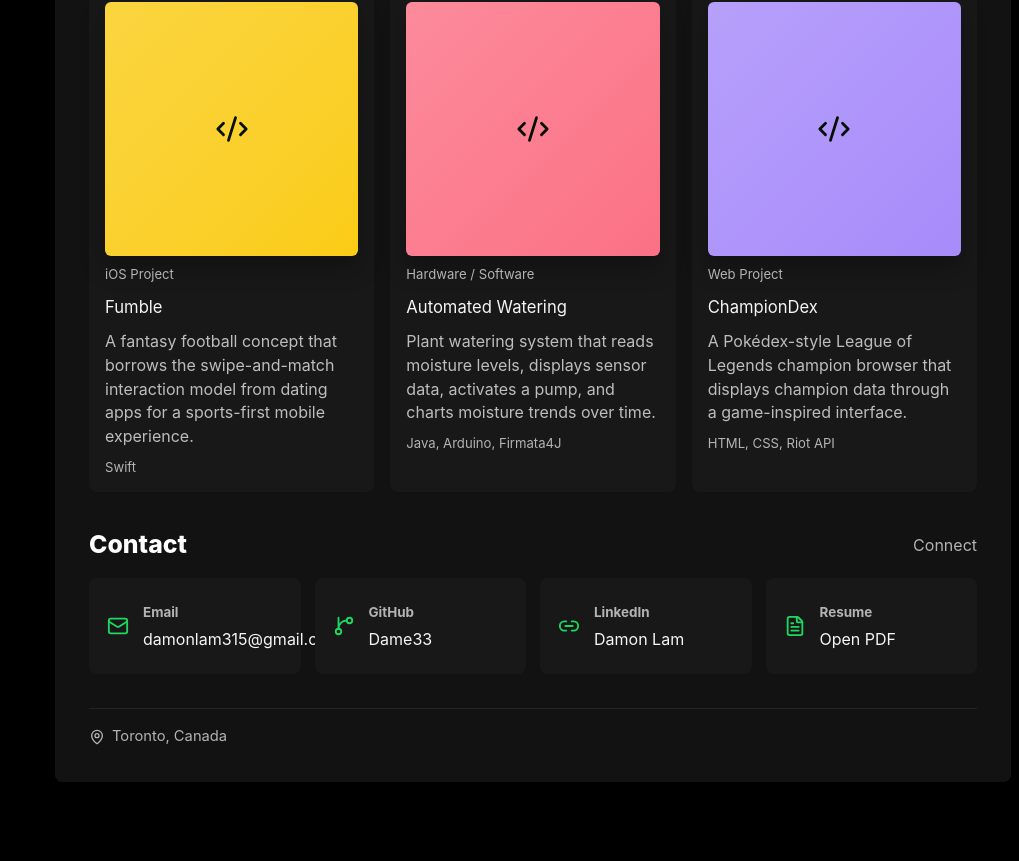
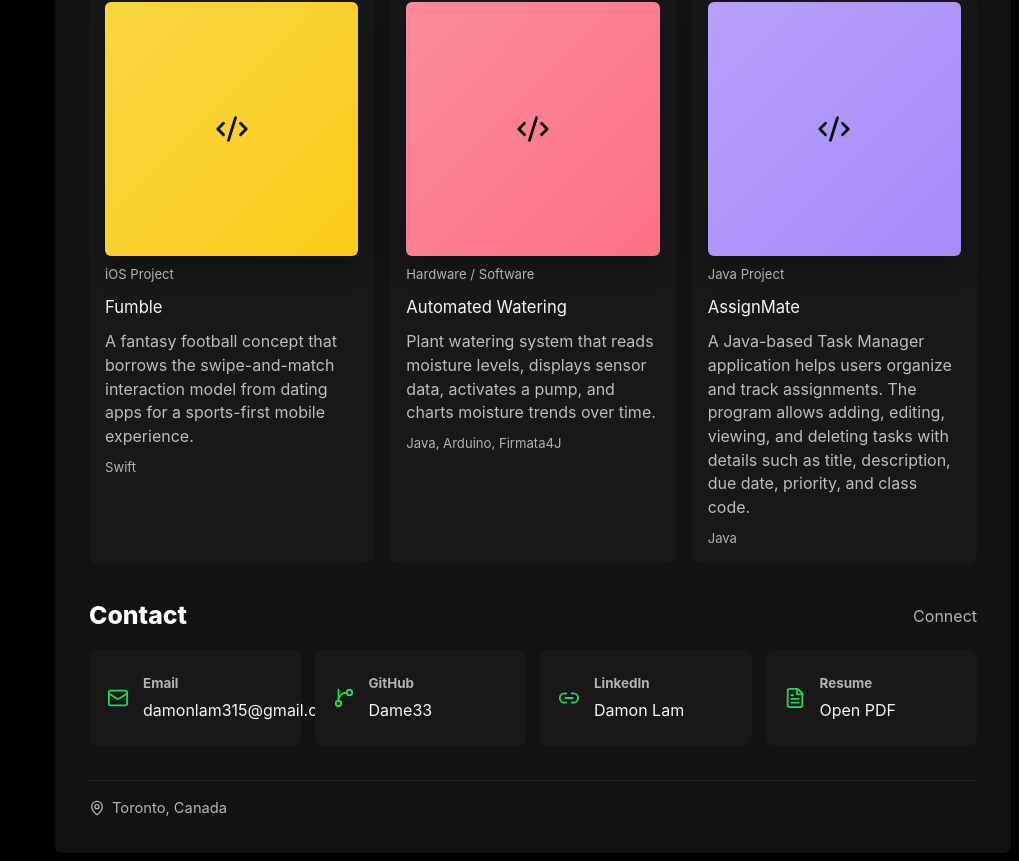
Before and after one commit to Dame33/Damon-portfolio, a React (Vite) app: page / in a window 1280 px wide. Shown: the part 2008-2869 px from the top of the page, without its empty margins (261-1280 px from the left). Before the commit the page ends 2798 px from the top, so only its background shows below. Built offline with nearby package versions, Linux system fonts and the light colour scheme.

Commit message:
fixing projects section

```diff
--- a/src/App.jsx
+++ b/src/App.jsx
@@ -114,12 +114,12 @@ const projects = [
     color: "#fb7185",
   },
   {
-    title: "ChampionDex",
-    label: "Web Project",
-    stack: "HTML, CSS, Riot API",
+    title: "AssignMate",
+    label: "Java Project",
+    stack: "Java",
     description:
-      "A Pokédex-style League of Legends champion browser that displays champion data through a game-inspired interface.",
-    href: "https://github.com/Dame33/ChampionDex",
+      "A Java-based Task Manager application helps users organize and track assignments. The program allows adding, editing, viewing, and deleting tasks with details such as title, description, due date, priority, and class code.",
+    href: "https://github.com/Dame33/AssignMate",
     color: "#a78bfa",
   },
 ];
@@ -260,7 +260,7 @@ function App() {
             <div className="content-surface">
               <section className="bio-section" id="about" aria-labelledby="about-heading">
                 <div className="section-heading">
-                  <h2 id="about-title">About</h2>
+                  <h2 id="about-heading">About</h2>
                   <a href="#contact" className="text-link">
                     Contact <ExternalLink size={15} aria-hidden="true" />
                   </a>
```
